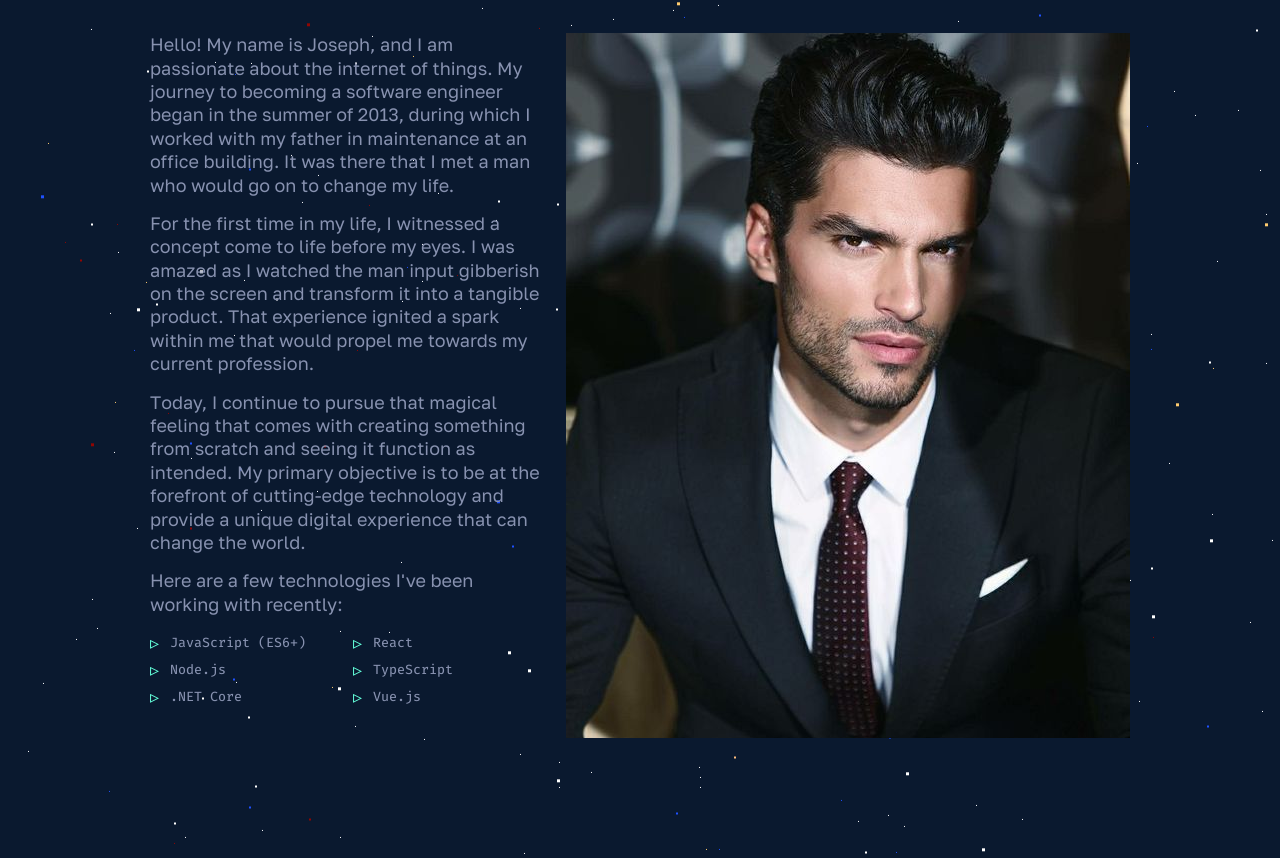
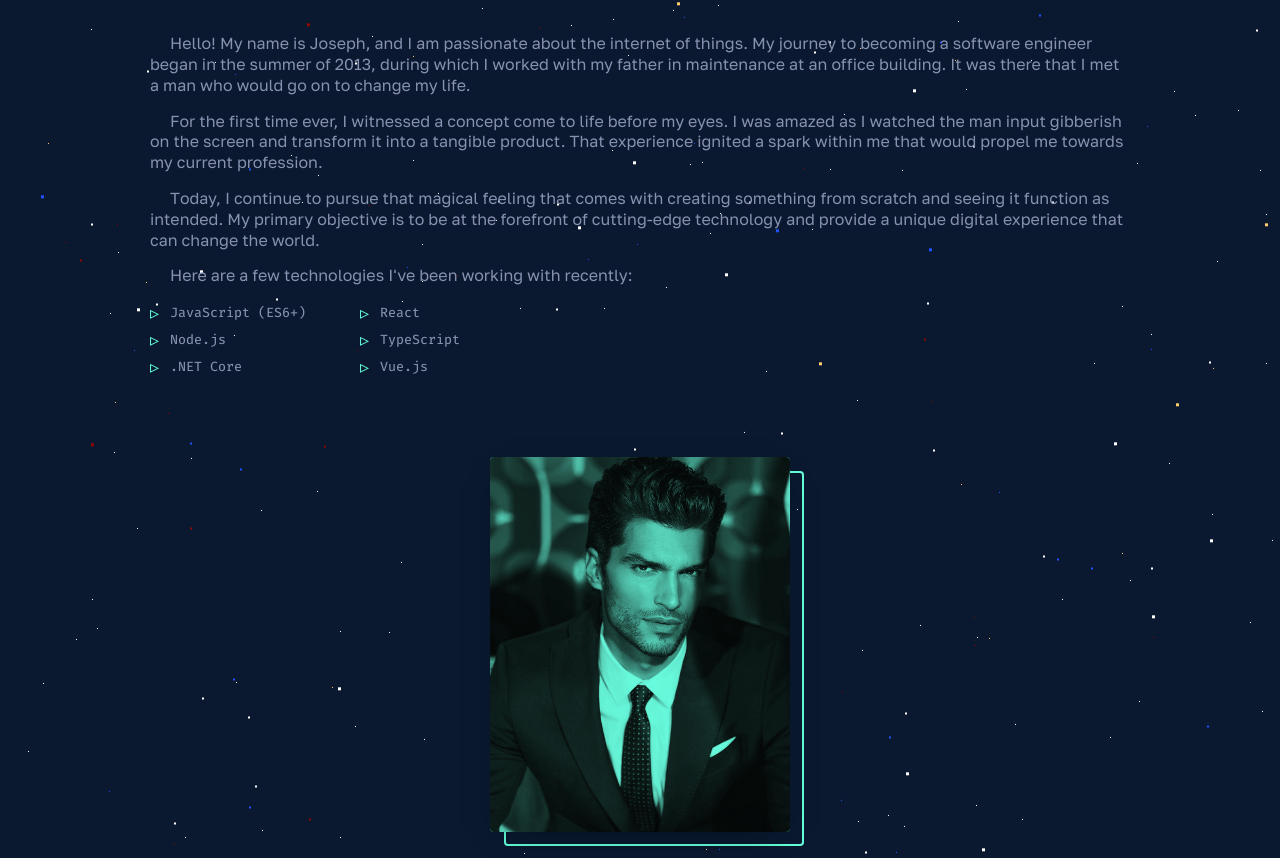
Before and after one commit to JosephBerm/Portfolio, a React (Create React App) app: page / in a window 1280 px wide. Shown: the part 952-1810 px from the top of the page. Built offline with nearby package versions, Linux system fonts and the light colour scheme.

Commit message:
Image styling
Styling image container and the properties within

```diff
--- a/src/components/AboutMe.jsx
+++ b/src/components/AboutMe.jsx
@@ -18,9 +18,9 @@ function AboutMe({ aboutRef }) {
 						life.
 					</p>
 					<p>
-						For the first time in my life, I witnessed a concept come to life before
-						my eyes. I was amazed as I watched the man input gibberish on the screen
-						and transform it into a tangible product. That experience ignited a spark
+						For the first time ever, I witnessed a concept come to life before my
+						eyes. I was amazed as I watched the man input gibberish on the screen and
+						transform it into a tangible product. That experience ignited a spark
 						within me that would propel me towards my current profession.
 					</p>
 					<p>
@@ -39,12 +39,17 @@ function AboutMe({ aboutRef }) {
 						<li>Vue.js</li>
 					</ul>
 				</div>
-				<div className='photo-container'>
-					<img src={samplePicture} alt='Professional headshot of Joseph Bermudez' />
-					<div className='background-border' />
-					{/* Both are position absolute to the parent. img goes up-left a bit.
-               The background-border goes down-right. Simply make a transition that moves
-               background-border to the normal position of the whole container. */}
+				<div className='enclosed'>
+					<div className='img-wrapper'>
+						<picture className='photo-container'>
+							<img
+								src={samplePicture}
+								alt='Professional headshot of Joseph Bermudez'
+								style={{ maxWidth: "100%", display: "block", position: "static" }}
+							/>
+						</picture>
+						<div className='background-border' />
+					</div>
 				</div>
 			</div>
 		</section>
--- a/src/components/Card.jsx
+++ b/src/components/Card.jsx
@@ -1,7 +1,10 @@
 import React from "react";
 
-function Card(props) {
-	return <div className='card'>{props.children}</div>;
+function Card({ cssClass = "", children }) {
+	let className = "card";
+	if (cssClass) className += ` ${cssClass}`;
+
+	return <div className={className}>{children}</div>;
 }
 
 export default Card;
--- a/src/css/AboutSection.css
+++ b/src/css/AboutSection.css
@@ -1,6 +1,7 @@
 .about_section {
 }
 .about_section p {
+	text-indent: 20px;
 	margin: 0px 0px 15px;
 }
 .about_section p:last-child,
@@ -55,9 +56,96 @@ p:last-of-type {
 
 .about_section .section-body {
 	display: flex;
+	flex-direction: column;
 	gap: 20px;
 }
+.enclosed {
+	position: relative;
+	max-width: 300px;
+	margin: 50px auto 0px;
+	width: 70%;
+}
+.img-wrapper {
+	box-shadow: 0 10px 30px -15px var(--navy-shadow);
+	transition: var(--transition);
+	display: block;
+	position: relative;
+	width: 100%;
+	border-radius: var(--border-radius);
+	background-color: var(--green);
+}
+.img-wrapper::before,
+.img-wrapper::after {
+	content: "";
+	display: block;
+	position: absolute;
+	width: 100%;
+	height: 100%;
+	border-radius: var(--border-radius);
+	transition: var(--transition);
+}
+.img-wrapper::before {
+	top: 0px;
+	left: 0px;
+	background-color: var(--navy);
+	mix-blend-mode: screen;
+}
 
-.about_section .photo-container {
-	display: inline-block;
+.img-wrapper::after {
+	border: 2px solid var(--green);
+	top: 14px;
+	left: 14px;
+	z-index: -1;
 }
+.img-wrapper:hover::after,
+.img-wrapper:focus::after {
+	transform: translate(8px, 8px);
+}
+
+.img-wrapper:hover,
+.img-wrapper:focus {
+	outline: 0px;
+	transform: translate(-4px, -4px);
+	box-shadow: 0 20px 30px -15px var(--navy-shadow);
+	background: unset;
+	filter: unset;
+}
+.img-wrapper:hover::before,
+.img-wrapper:focus::before {
+	background-color: unset;
+}
+.img-wrapper:hover .photo-container,
+.img-wrapper:focus .photo-container {
+	filter: unset;
+}
+
+.img-wrapper .photo-container {
+	position: relative;
+	border-radius: var(--border-radius);
+	mix-blend-mode: multiply;
+	filter: grayscale(100%) contrast(1);
+	transition: var(--transition);
+	width: 100%;
+	max-width: 100%;
+	vertical-align: middle;
+}
+.img-wrapper .photo-container::before,
+.img-wrapper .photo-container::after {
+	inset: -0.3rem;
+}
+
+.img-wrapper .photo-container img {
+	bottom: 0;
+	height: 100%;
+	left: 0;
+	margin: 0;
+	padding: 0;
+	right: 0;
+	top: 0;
+	width: 100%;
+	object-fit: cover;
+	max-width: 100%;
+	display: block;
+	position: static;
+	border-radius: var(--border-radius);
+}
--- a/src/css/App.css
+++ b/src/css/App.css
@@ -142,6 +142,9 @@ button {
 	transition: var(--transition);
 	padding: 1.25rem 1.75rem;
 	align-self: center;
+}
+p {
+	font-size: var(--fz-md);
 }
 
 #root {
--- a/src/css/Background.css
+++ b/src/css/Background.css
@@ -7,7 +7,7 @@
 	height: 85px;
 	border-top-left-radius: 50%;
 	border-top-right-radius: 50%;
-	position: absolute;
+	position: fixed;
 	bottom: 0;
 	right: 0;
 	background: linear-gradient(
@@ -17,7 +17,7 @@
 	);
 }
 #galaxy-bg div.shooting-stars.north {
-	animation: animShootingStar 3s 15s linear forwards;
+	animation: animShootingStar 3s linear forwards;
 }
 #galaxy-bg div.shooting-stars.south {
 	animation: animShootingStarGravity 3s 15s linear forwards;
--- a/src/css/HeroSection.css
+++ b/src/css/HeroSection.css
@@ -27,7 +27,6 @@ section.hero_section {
 .hero_section .objective p {
 	margin: 20px 0px 0px;
 	max-width: 540px;
-	font-size: 1.6rem;
 }
 .hero_section .contactMe,
 .hero_section .contact-button {
```
